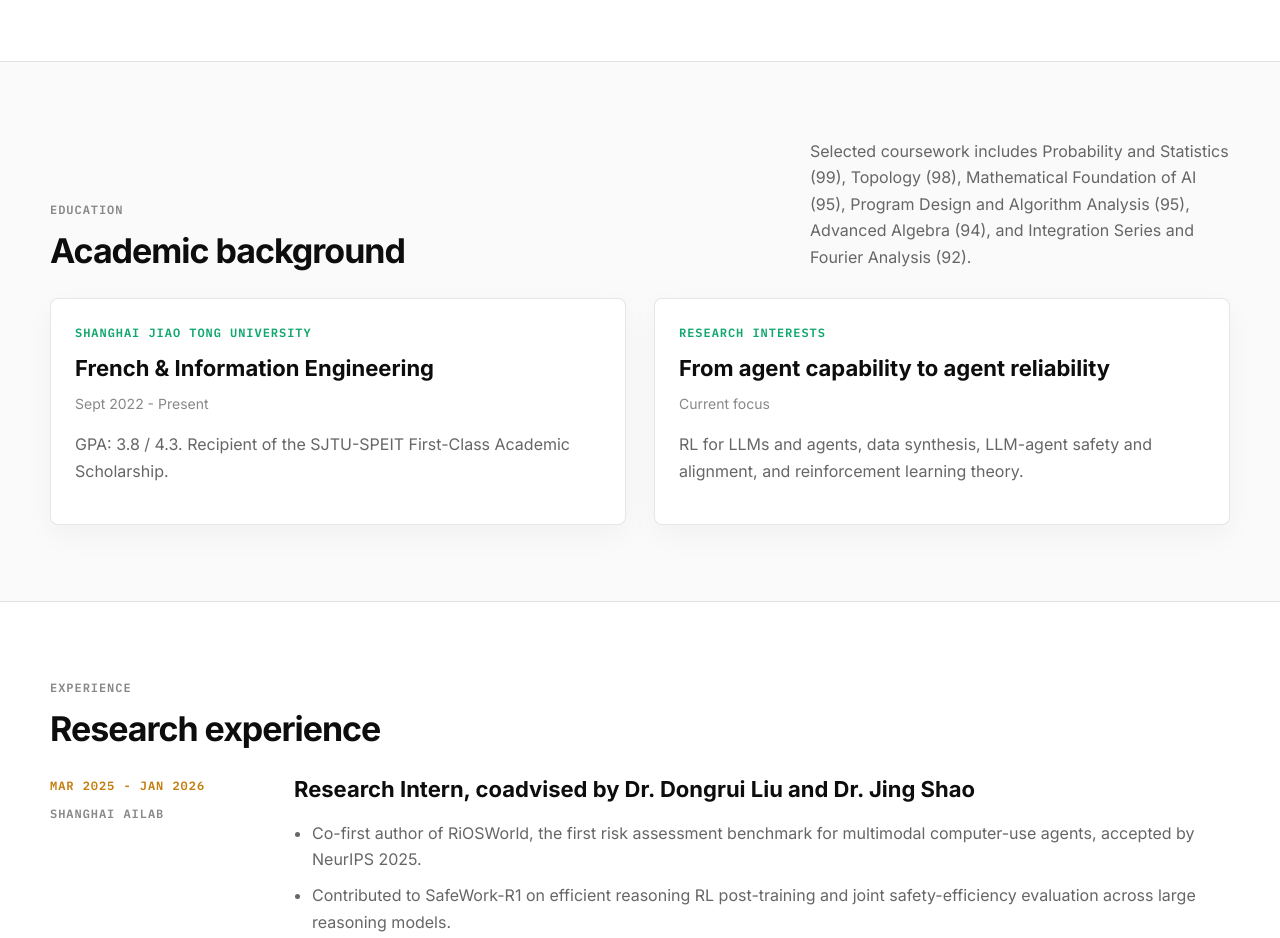
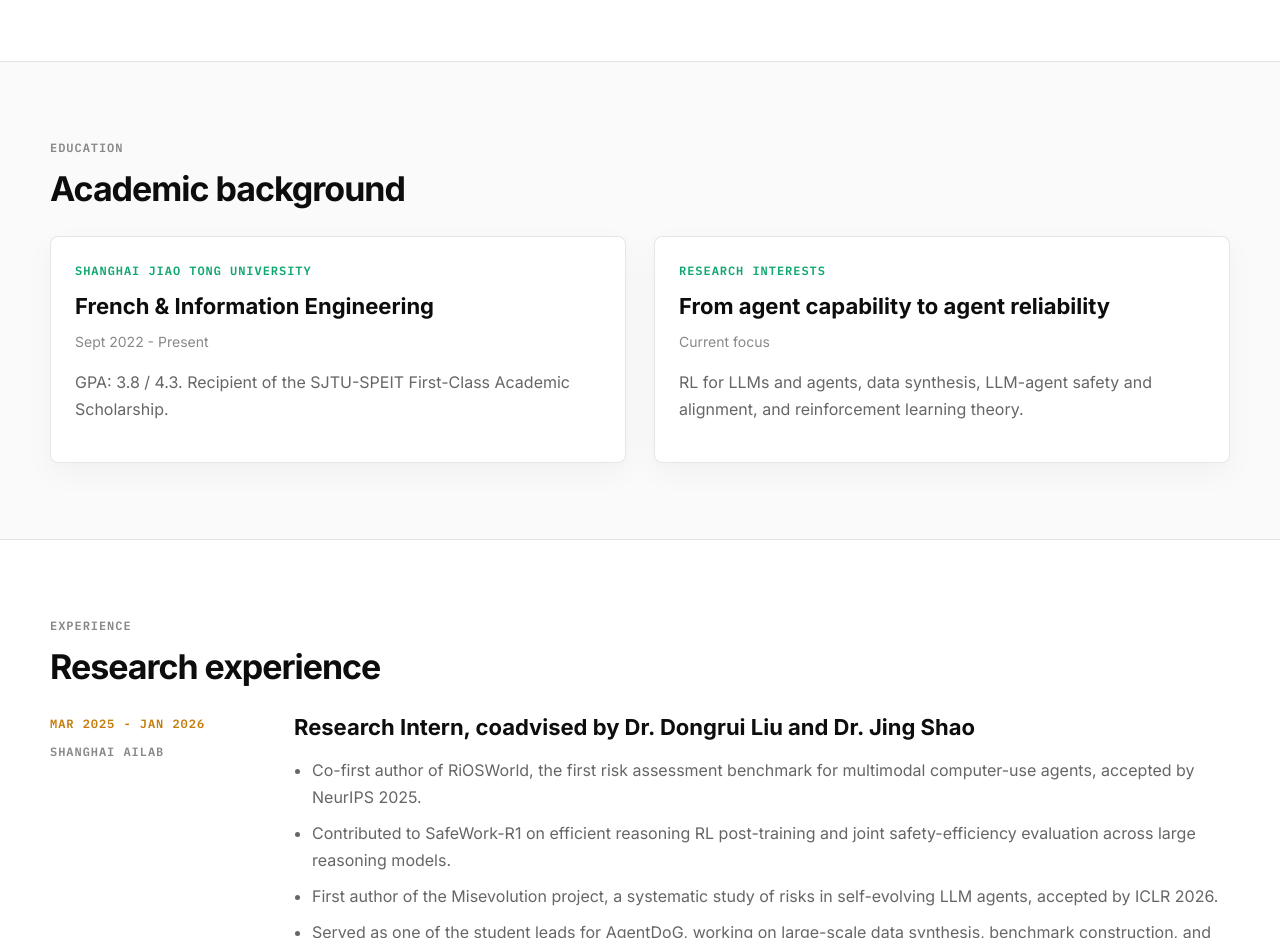
Before and after one commit to ShaoShuai0605/ShaoShuai0605.github.io, a plain HTML site: page index.html in a window 1280 px wide. Shown: the part 1340-2278 px from the top of the page. Drawn offline with Linux system fonts and the light colour scheme.

Commit message:
Remove coursework from education section

```diff
--- a/index.html
+++ b/index.html
@@ -135,16 +135,9 @@
       </section>
 
       <section class="band surface" id="education">
-        <div class="shell two-col-head">
-          <div class="section-head">
-            <p class="section-label">Education</p>
-            <h2>Academic background</h2>
-          </div>
-          <p class="section-note">
-            Selected coursework includes Probability and Statistics (99), Topology (98),
-            Mathematical Foundation of AI (95), Program Design and Algorithm Analysis (95),
-            Advanced Algebra (94), and Integration Series and Fourier Analysis (92).
-          </p>
+        <div class="shell section-head">
+          <p class="section-label">Education</p>
+          <h2>Academic background</h2>
         </div>
         <div class="shell education-grid">
           <article class="education-card">
--- a/styles.css
+++ b/styles.css
@@ -324,7 +324,6 @@ button:focus-visible {
 
 .intro-copy p,
 .contact-copy,
-.section-note,
 .education-card p:last-child,
 .pub-note {
   color: var(--muted);
@@ -351,19 +350,8 @@ button:focus-visible {
   font-weight: 500;
 }
 
-.two-col-head {
-  display: grid;
-  grid-template-columns: minmax(0, 1fr) minmax(260px, 420px);
-  gap: 24px;
-  align-items: end;
-}
-
 .section-head {
   margin-bottom: 28px;
-}
-
-.section-note {
-  margin: 0 0 28px;
 }
 
 .education-grid {
@@ -552,7 +540,6 @@ button:focus-visible {
   .summary-grid,
   .education-grid,
   .info-grid,
-  .two-col-head,
   .contact-grid,
   .intro-grid {
     grid-template-columns: 1fr;
```
